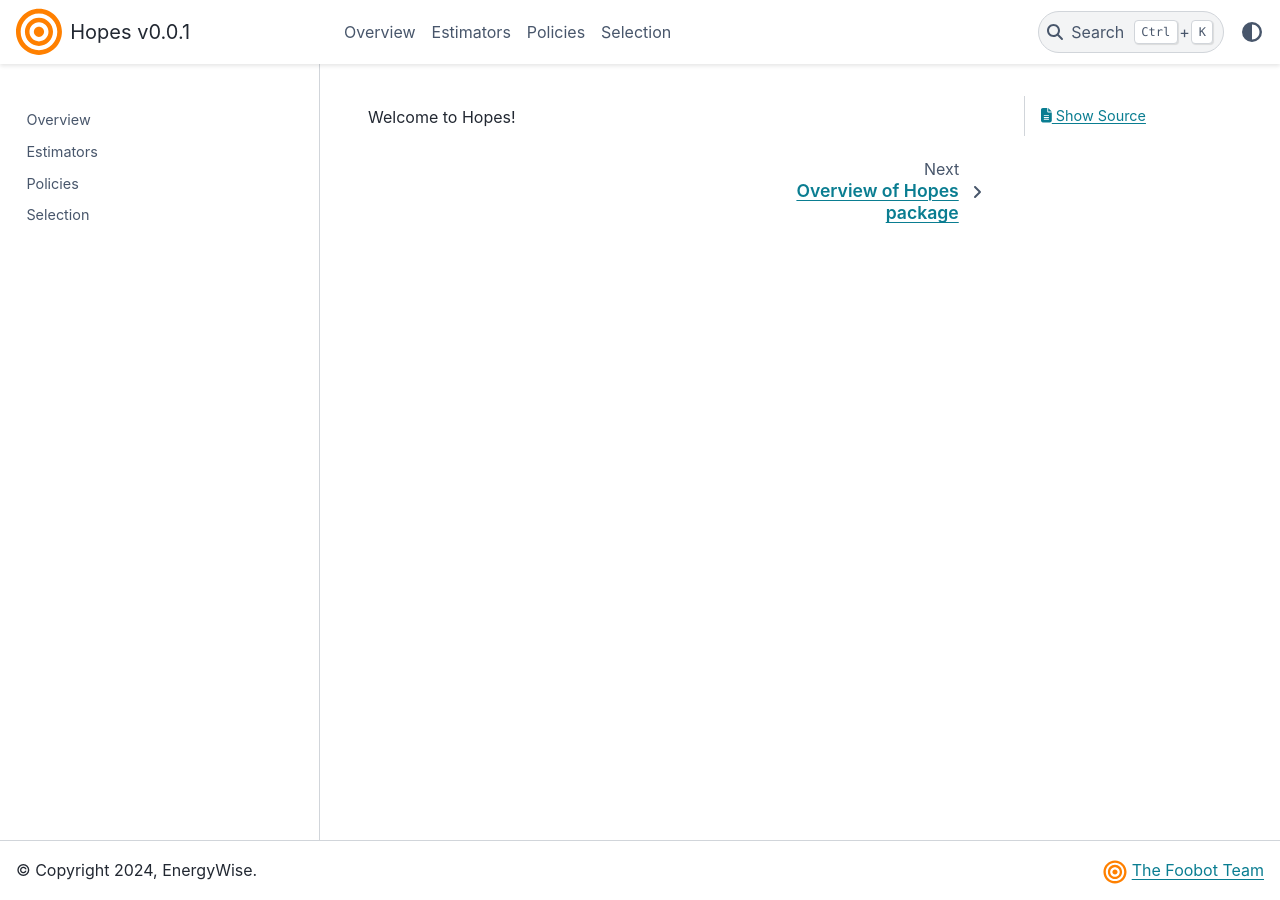
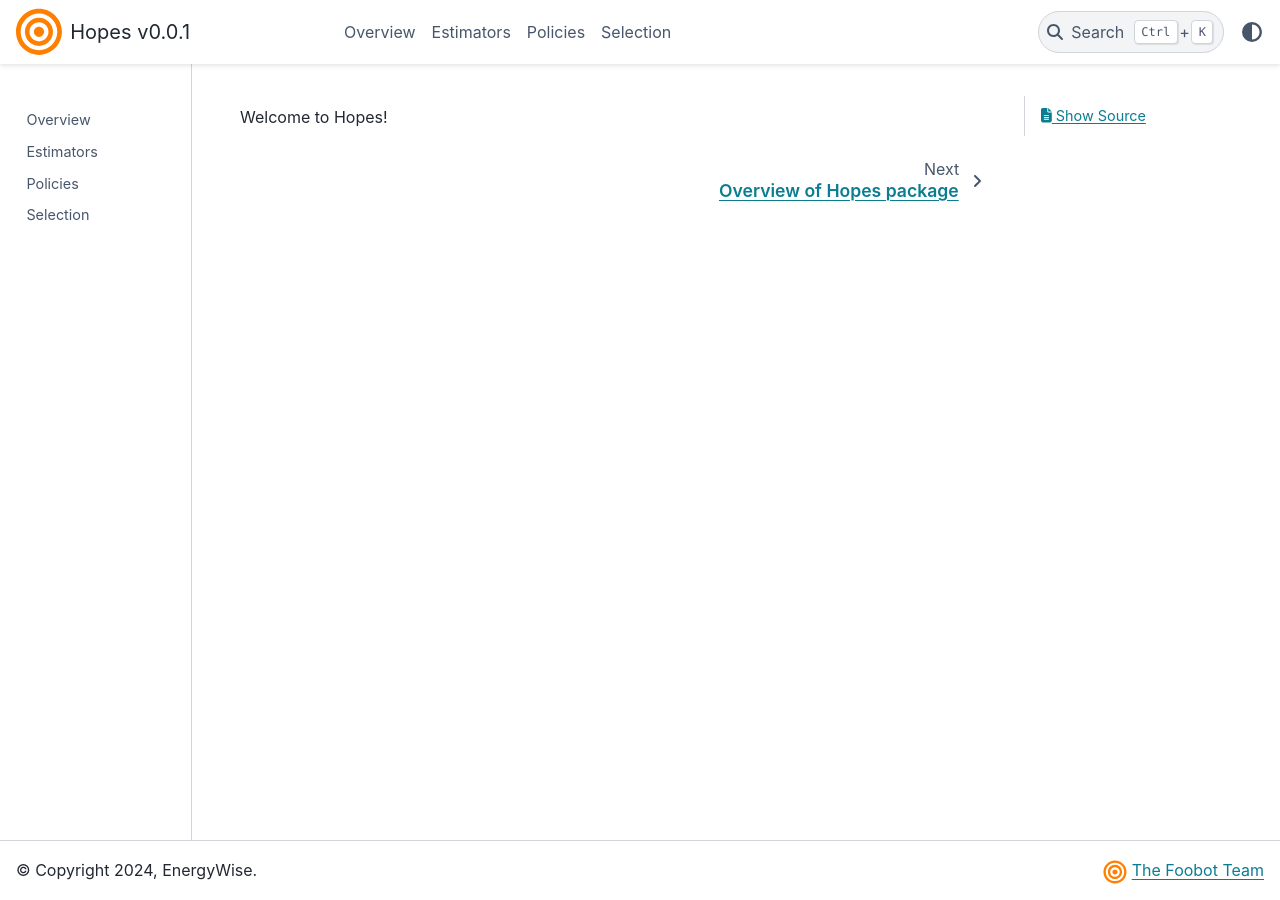
Before and after one commit to airboxlab/hopes, a Sphinx documentation site: the page built from doc/source/index.rst, in a window 1280 px wide. Built offline with Sphinx 7.4.7 and the PyData theme 0.15.4, drawn with Linux system fonts in a browser that asks for light colours.

Commit message:
docs css

```diff
--- /dev/null
+++ b/doc/source/_static/css/custom.css
@@ -0,0 +1,11 @@
+.bd-main .bd-content .bd-article-container {
+  max-width: 100%;  /* default is 60em */
+}
+
+.bd-page-width {
+  max-width: 100%;  /* default is 88rem */
+}
+
+.bd-sidebar-primary {
+  max-width: 15%
+}
--- a/doc/source/conf.py
+++ b/doc/source/conf.py
@@ -94,6 +94,10 @@ html_sidebars = {
     "**": ["main-sidebar"],
 }
 
+html_css_files = [
+    "css/custom.css",
+]
+
 html_context = {
     "github_user": "airboxlab",
     "github_repo": "hopes",
```
